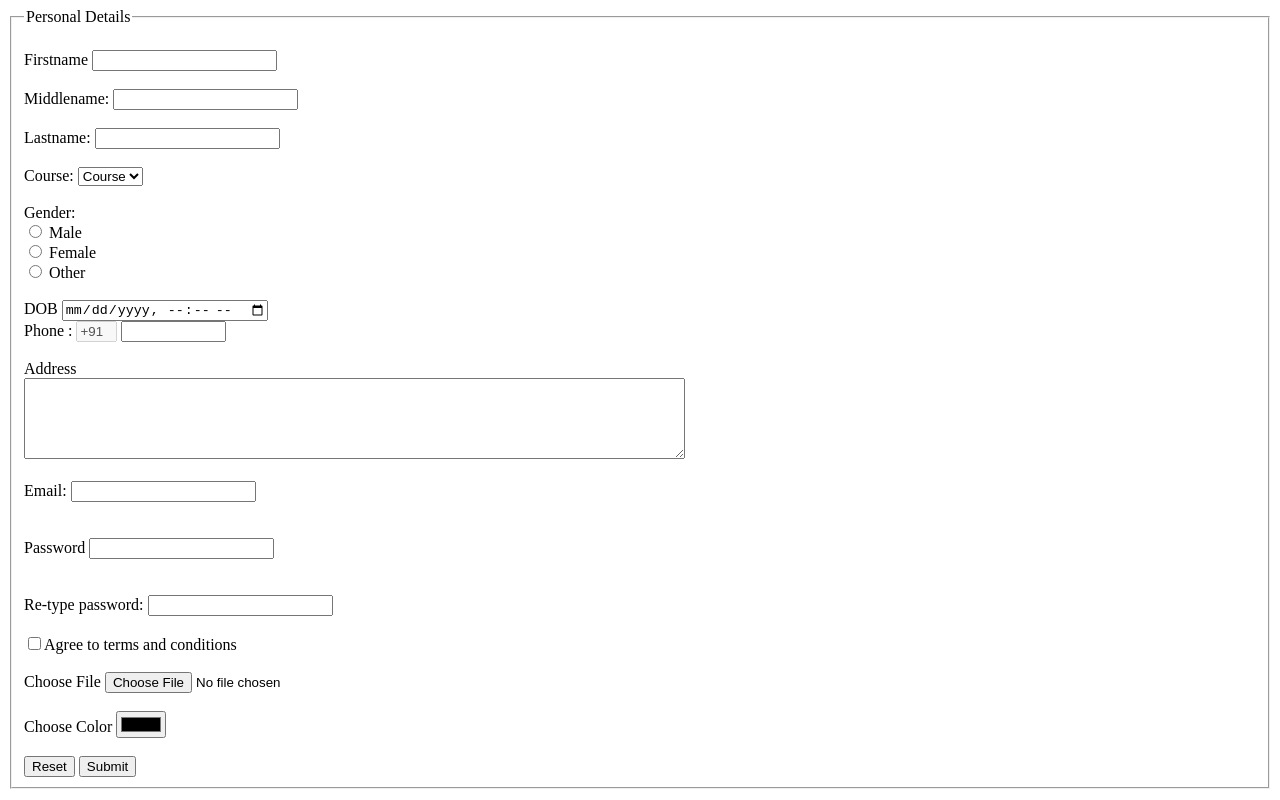
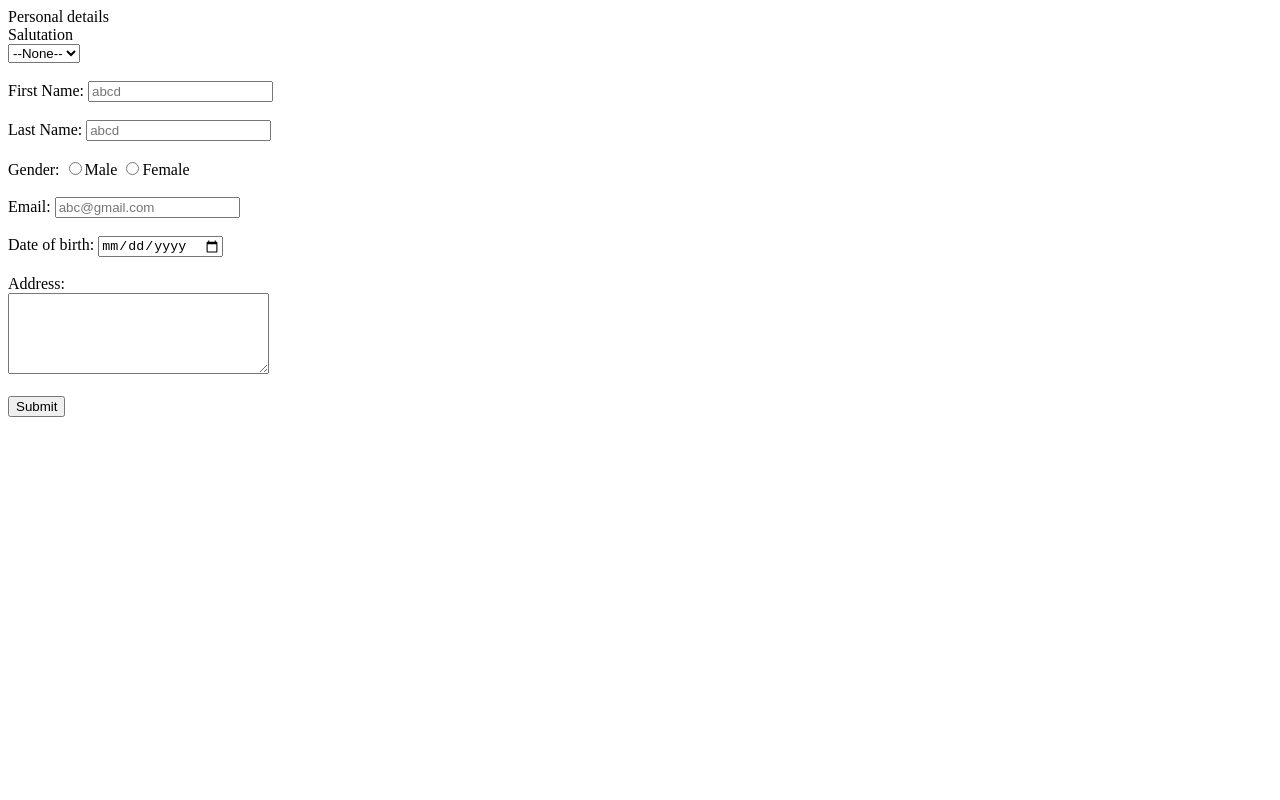
Before and after one commit to Dhanashree1407/Form-, a plain HTML site: page index.html in a window 1280 px wide. Drawn offline with Linux system fonts and the light colour scheme.

Commit message:
added another file

```diff
--- a/index.html
+++ b/index.html
@@ -6,70 +6,38 @@
     <title>Document</title>
 </head>
 <body>
-    <form>
-        <fieldset>
-        <legend>Personal Details</legend><br>
-        <label for="frist_name">Firstname </label>
-        <input type="text" id="frist_name"><br><br>
-        <label for="middle_name">Middlename: </label>
-        <input type="text" id="middle_name"><br><br>
-        <label for="last_name">Lastname: </label>
-        <input type="text" id="last_name"><br><br>
-        <label for="course">Course:</label>
+    <label for="">Personal details</label><br>
+    <label for="Salutation">Salutation</label><br>
 
-        <select name="course" id="course">
-            <option value="">Course</option>
-            <option value="">BCA</option>
-            <option value="">BBA</option>
-            <option value="">B.Tech</option>
-            <option value="">MBA</option>
-            <option value="">MCA</option>
-            <option value="">M.Tech</option>
-        </select><br><br>
+    <select name="Salutation" id="Salutation">
+        <option value="">--None--</option>
+        <option value="">Mr.</option>
+        <option value="">Mrs.</option>
+    </select><br><br>
 
-        <label for="gender">Gender:</label><br>
-        <input type="radio" name="gender" id="gender" value="male">
-        <label for="gender">Male</label><br>
-        <input type="radio" name="gender" id="gender" value="female">
-        <label for="gender">Female</label><br>
-        <input type="radio" name="gender" id="gender" value="other">
-        <label for="gender">Other</label><br><br>
+    <label for="frist_name">First Name:</label>
+    <input type="text" name="frist_name" id="frist_name" placeholder="abcd"><br><br>
+    <label for="last_name">Last Name:</label>
+    <input type="text" name="last_name" id="last_name" placeholder="abcd"><br><br>
 
-        <label for="date">DOB</label>
-        <input type="datetime-local" id="date"><br>
+    <label for="gender">Gender:</label>
+    <input type="radio">Male
+    <input type="radio">Female
+    <br><br>
 
-        <label for="phone">Phone :</label>
-        <input type="text" name="country code" id="phone"  value="+91" size="2" disabled>
-        <input type="tel" id="phone" maxlength="10" size="10">
-        <br><br>
+    <label for="email">Email:</label>
+    <input type="text" name="email" id="email" placeholder="abc@gmail.com"><br><br>
 
-        <label for="address">Address</label><br>
-        <textarea name="address" id="address" cols="80" rows="5"></textarea><br><br>
+    <label for="date">Date of birth:</label>
+    <input type="date"><br><br>
 
-        <label for="email">Email:</label>
-        <input type="email" for="email" id="email"><br><br><br>
+    <label for="address">Address:</label><br>
+    <textarea name="address" id="" cols="30" rows="5"></textarea><br><br>
 
-        <label for="password">Password</label>
-        <input type="password" name="password" id="password"><br><br><br>
-
-        <label for="pass">Re-type password:</label>
-        <input type="password" id="pass" name="pass"><br><br>
-
-        <input type="checkbox">Agree to terms and conditions <br><br>
-
-        <label for="">Choose File</label>
-        <input type="file" name="" id=""><br><br>
-
-        <label for="">Choose Color</label>
-        <input type="color"><br><br>
-
-        <input type="reset">
-        <input type="submit">
-    </fieldset>
+    <input type="submit">
 
 
 
 
-    </form>
 </body>
 </html>
```
